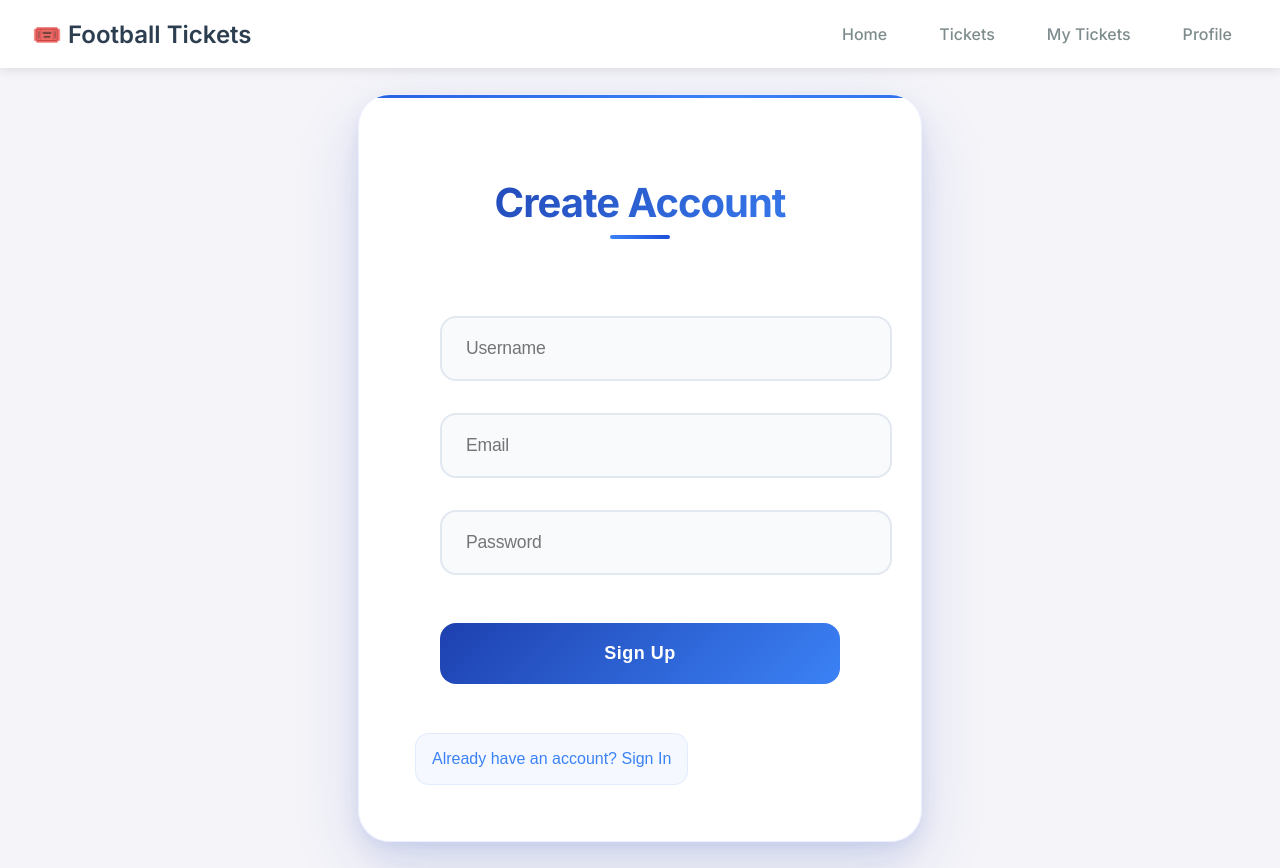
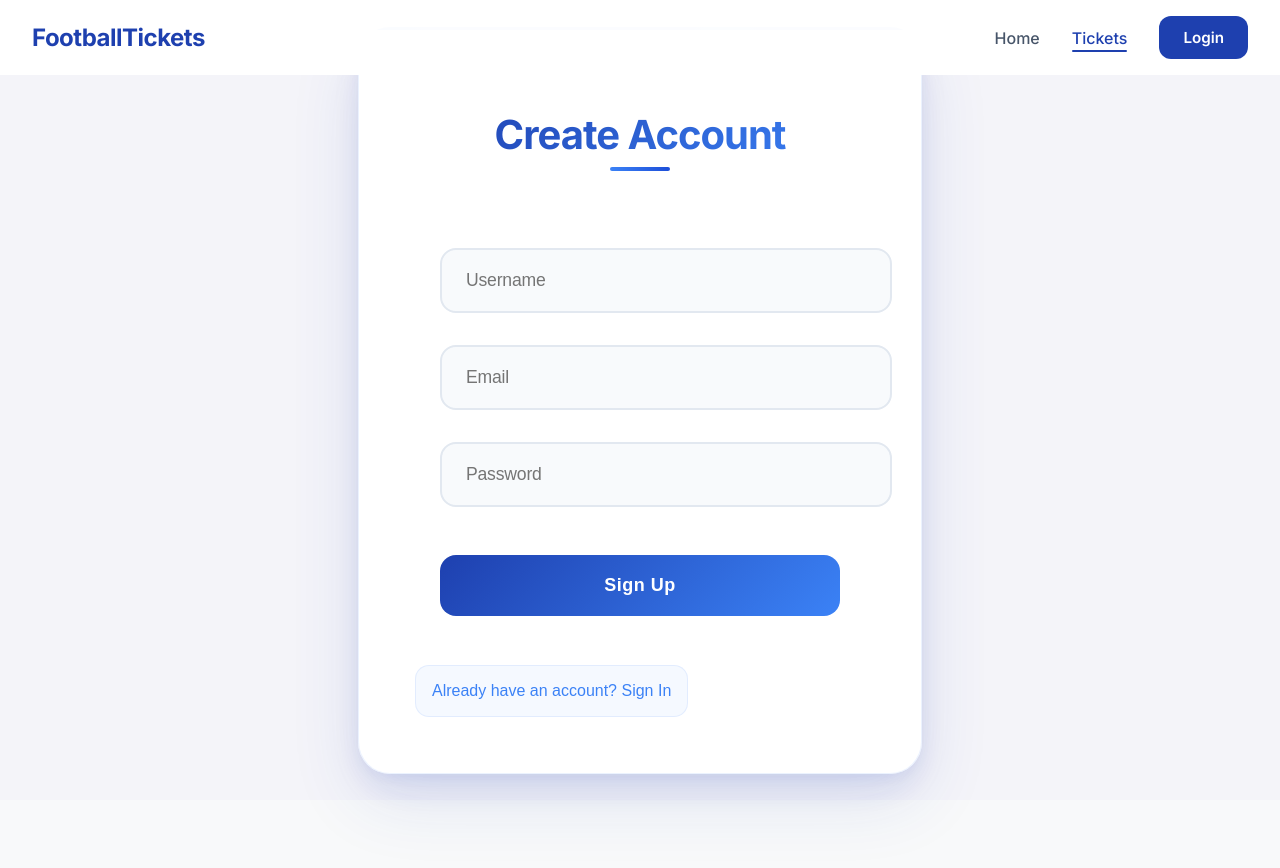
Before and after one commit to olti18/Football-TicketUI, a React (Vite) app: page /tickets in a window 1280 px wide. After the commit the page ends 800 px from the top, so only its background shows below. Built offline with nearby package versions, Linux system fonts and the light colour scheme.

Commit message:
Update NavBar

```diff
--- a/src/components/Navbar.css
+++ b/src/components/Navbar.css
@@ -1,65 +1,173 @@
 .navbar {
+
+  position: fixed;
+  top: 0;
+  left: 0;
+  right: 0;
+  z-index: 1000;
+  padding: 1rem 0;
+  transition: all 0.3s ease;
+  background: rgba(255, 255, 255, 0.98);
+}
+
+.navbar.scrolled {
+  background: white;
+  box-shadow: 0 4px 20px rgba(0, 0, 0, 0.08);
+  padding: 0.75rem 0;
+}
+
+.nav-container {
+  max-width: 1440px;
+  margin: 0 auto;
+  padding: 0 2rem;
   display: flex;
   justify-content: space-between;
   align-items: center;
-  padding: 1rem 2rem;
-  background: white;
-  box-shadow: 0 2px 10px rgba(0, 0, 0, 0.1);
-  position: sticky;
-  top: 0;
-  z-index: 1000;
 }
 
-.navbar-brand {
-  display: flex;
-  align-items: center;
-}
-
-.navbar-logo {
-  font-size: 1.5rem;
-  font-weight: 600;
-  color: #2c3e50;
+.nav-logo {
   text-decoration: none;
   display: flex;
   align-items: center;
-  gap: 8px;
+  gap: 0.75rem;
 }
 
-.navbar-menu {
-  display: flex;
-  gap: 20px;
+.logo-text {
+  font-size: 1.5rem;
+  font-weight: 800;
+  color: #1e40af;
+  letter-spacing: -0.5px;
 }
 
-.navbar-item {
-  color: #7f8c8d;
+.nav-menu {
+  display: flex;
+  align-items: center;
+  gap: 2rem;
+}
+
+.nav-link {
   text-decoration: none;
+  color: #475569;
   font-weight: 500;
-  padding: 8px 16px;
-  border-radius: 20px;
+  font-size: 1rem;
+  transition: all 0.3s ease;
+  position: relative;
+}
+
+.nav-link:hover {
+  color: #1e40af;
+}
+
+.nav-link.active {
+  color: #1e40af;
+}
+
+.nav-link.active::after {
+  content: '';
+  position: absolute;
+  bottom: -4px;
+  left: 0;
+  width: 100%;
+  height: 2px;
+  background: #1e40af;
+  border-radius: 2px;
+}
+
+.nav-button {
+  padding: 0.75rem 1.5rem;
+  border-radius: 12px;
+  font-weight: 600;
+  font-size: 0.95rem;
+  transition: all 0.3s ease;
+  border: none;
+  cursor: pointer;
+}
+
+.nav-button.login {
+  background: #1e40af;
+  color: white;
+  text-decoration: none;
+}
+
+.nav-button.login:hover {
+  transform: translateY(-2px);
+  box-shadow: 0 8px 16px rgba(30, 64, 175, 0.2);
+}
+
+.nav-button.logout {
+  background: #f1f5f9;
+  color: #64748b;
+}
+
+.nav-button.logout:hover {
+  background: #e2e8f0;
+  color: #475569;
+}
+
+.mobile-menu-button {
+  display: none;
+  flex-direction: column;
+  gap: 6px;
+  background: none;
+  border: none;
+  cursor: pointer;
+  padding: 4px;
+}
+
+.mobile-menu-button span {
+  display: block;
+  width: 24px;
+  height: 2px;
+  background: #1e40af;
   transition: all 0.3s ease;
 }
 
-.navbar-item:hover {
-  color: #3498db;
-  background: #f8f9fa;
+@media (max-width: 768px) {
+  .mobile-menu-button {
+    display: flex;
+  }
+
+  .nav-menu {
+    position: fixed;
+    top: 72px;
+    left: 0;
+    right: 0;
+    background: white;
+    padding: 2rem;
+    flex-direction: column;
+    gap: 1.5rem;
+    box-shadow: 0 4px 20px rgba(0, 0, 0, 0.08);
+    transform: translateY(-100%);
+    opacity: 0;
+    visibility: hidden;
+    transition: all 0.3s ease;
+  }
+
+  .nav-menu.active {
+    transform: translateY(0);
+    opacity: 1;
+    visibility: visible;
+  }
+
+  .mobile-menu-button.active span:nth-child(1) {
+    transform: translateY(8px) rotate(45deg);
+  }
+
+  .mobile-menu-button.active span:nth-child(2) {
+    opacity: 0;
+  }
+
+  .mobile-menu-button.active span:nth-child(3) {
+    transform: translateY(-8px) rotate(-45deg);
+  }
 }
 
-.navbar-item.active {
-  color: #3498db;
-  background: #f1f8fe;
-}
-
-@media (max-width: 768px) {
-  .navbar {
-    padding: 1rem;
+@media (max-width: 640px) {
+  .nav-container {
+    padding: 0 1.5rem;
   }
 
-  .navbar-menu {
-    gap: 10px;
-  }
-
-  .navbar-item {
-    padding: 6px 12px;
-    font-size: 0.9rem;
+  .logo-text {
+    font-size: 1.25rem;
   }
 }
--- a/src/components/Navbar.jsx
+++ b/src/components/Navbar.jsx
@@ -1,21 +1,68 @@
-// jsx
-import React from 'react';
-import { Link } from 'react-router-dom';
+import React, { useState, useEffect } from 'react';
+import { Link, useLocation } from 'react-router-dom';
 import './Navbar.css';
 
-const Navbar = () => {
+const Navbar = ({ isAuthenticated, onLogout }) => {
+  const [isScrolled, setIsScrolled] = useState(false);
+  const [isMobileMenuOpen, setIsMobileMenuOpen] = useState(false);
+  const location = useLocation();
+
+  useEffect(() => {
+    const handleScroll = () => {
+      setIsScrolled(window.scrollY > 20);
+    };
+
+    window.addEventListener('scroll', handleScroll);
+    return () => window.removeEventListener('scroll', handleScroll);
+  }, []);
+
   return (
-    <nav className="navbar">
-      <div className="navbar-brand">
-        <Link to="/" className="navbar-logo">
-          🎟️ Football Tickets
+    <nav className={`navbar ${isScrolled ? 'scrolled' : ''}`}>
+      <div className="nav-container">
+        <Link to="/" className="nav-logo">
+          <span className="logo-text">FootballTickets</span>
         </Link>
-      </div>
-      <div className="navbar-menu">
-        <Link to="/" className="navbar-item">Home</Link>
-        <Link to="/tickets" className="navbar-item">Tickets</Link>
-        <Link to="/my-tickets" className="navbar-item">My Tickets</Link>
-        <Link to="/profile" className="navbar-item">Profile</Link>
+
+        <div className={`nav-menu ${isMobileMenuOpen ? 'active' : ''}`}>
+          <Link
+            to="/"
+            className={`nav-link ${location.pathname === '/' ? 'active' : ''}`}
+          >
+            Home
+          </Link>
+          <Link
+            to="/tickets"
+            className={`nav-link ${location.pathname === '/tickets' ? 'active' : ''}`}
+          >
+            Tickets
+          </Link>
+          {isAuthenticated ? (
+            <>
+              <Link
+                to="/my-tickets"
+                className={`nav-link ${location.pathname === '/my-tickets' ? 'active' : ''}`}
+              >
+                My Tickets
+              </Link>
+              <button className="nav-button logout" onClick={onLogout}>
+                Logout
+              </button>
+            </>
+          ) : (
+            <Link to="/login" className="nav-button login">
+              Login
+            </Link>
+          )}
+        </div>
+
+        <button
+          className={`mobile-menu-button ${isMobileMenuOpen ? 'active' : ''}`}
+          onClick={() => setIsMobileMenuOpen(!isMobileMenuOpen)}
+        >
+          <span></span>
+          <span></span>
+          <span></span>
+        </button>
       </div>
     </nav>
   );
```
